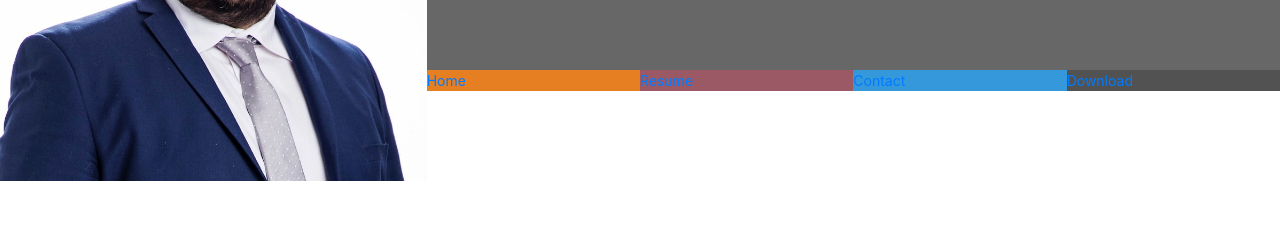
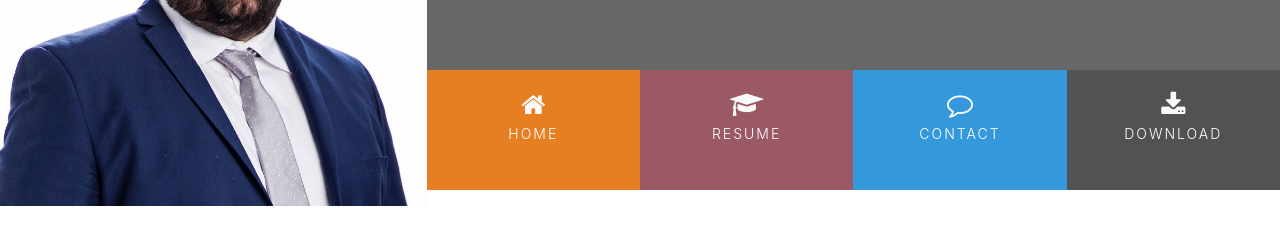
Before and after one commit to LADCode2021/bootstrap-resume-2, a website: page index.html in a window 1280 px wide. Shown: the part 179-424 px from the top of the page. Drawn offline with nearby package versions, Linux system fonts and the light colour scheme.

Commit message:
Style nav menu. Add font awesome icons

```diff
--- a/assets/css/style.css
+++ b/assets/css/style.css
@@ -67,7 +67,38 @@ header {
     font-size: 0;
 }
 
-#nav li{
+#nav li {
     font-size: 14px;
     padding: 0;
 }
+
+.menuitem {
+    height: 120px;
+    text-align: center;
+    padding: 0;
+}
+
+.menuitem a {
+    width: 100%;
+    text-decoration: none;
+    color: #ffffff;
+    height: 120px;
+}
+
+.menuitem a i {
+    padding-top: 22px;
+    display: block;
+    color: #fafafa;
+    font-size: 26px;
+}
+
+.menuitem span {
+    display: block;
+    width: 100%;
+    padding-top: 5px;
+    text-align: center;
+    text-transform: uppercase;
+    font-size: 14px;
+    font-weight: 300;
+    letter-spacing: 2px;
+}
--- a/index.html
+++ b/index.html
@@ -23,20 +23,20 @@
                 <div class="row no-gutters">
                     <div class="col">
                         <ul id="nav" class="list-inline menucontainer">
-                            <li class="col-6 col-sm-3 list-inline-item ui-menu-color-home">
-                                <a href="#"><span>Home</span></a>
+                            <li class="col-6 col-sm-3 list-inline-item ui-menu-color-home menuitem">
+                                <a href="#"><i class="fa fa-home" aria-hidden="true"></i><span>Home</span></a>
                             </li>
 
-                            <li class="col-6 col-sm-3 list-inline-item ui-menu-color-resume">
-                                <a href="#"><span>Resume</span></a>
+                            <li class="col-6 col-sm-3 list-inline-item ui-menu-color-resume menuitem">
+                                <a href="#"><i class="fa fa-graduation-cap" aria-hidden="true"></i><span>Resume</span></a>
                             </li>
 
-                            <li class="col-6 col-sm-3 list-inline-item ui-menu-color-contact">
-                                <a href="#"><span>Contact</span></a>
+                            <li class="col-6 col-sm-3 list-inline-item ui-menu-color-contact menuitem">
+                                <a href="#"><i class="fa fa-comment-o" aria-hidden="true"></i><span>Contact</span></a>
                             </li>
 
-                            <li class="col-6 col-sm-3 list-inline-item ui-menu-color-download">
-                                <a href="#"><span>Download</span></a>
+                            <li class="col-6 col-sm-3 list-inline-item ui-menu-color-download menuitem">
+                                <a href="#"><i class="fa fa-download" aria-hidden="true"></i><span>Download</span></a>
                             </li>
                         </ul>
                     </div>
```
